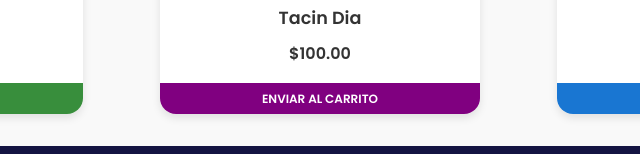
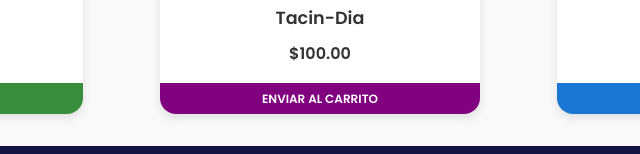
Before and after one commit to elba-2714/proyecto-final, a plain HTML site: page index.html in a window 1280 px wide. Shown: the part 1519-1673 px from the top of the page, 320-960 px from the left. Drawn offline with Linux system fonts and the light colour scheme.

Commit message:
Update index.html

```diff
--- a/index.html
+++ b/index.html
@@ -117,8 +117,8 @@
                     <img
                         src="img/Tabcin-Dia.jpg"
                         alt="Tabcin-Dia" />
-                    <div class="Tabcin-Dia">
-                        <h4>Tacin Dia</h4>
+                    <div class="card-body">
+                        <h4>Tacin-Dia</h4>
 
                         <div class="precio">$100.00</div>
                     </div>
```
